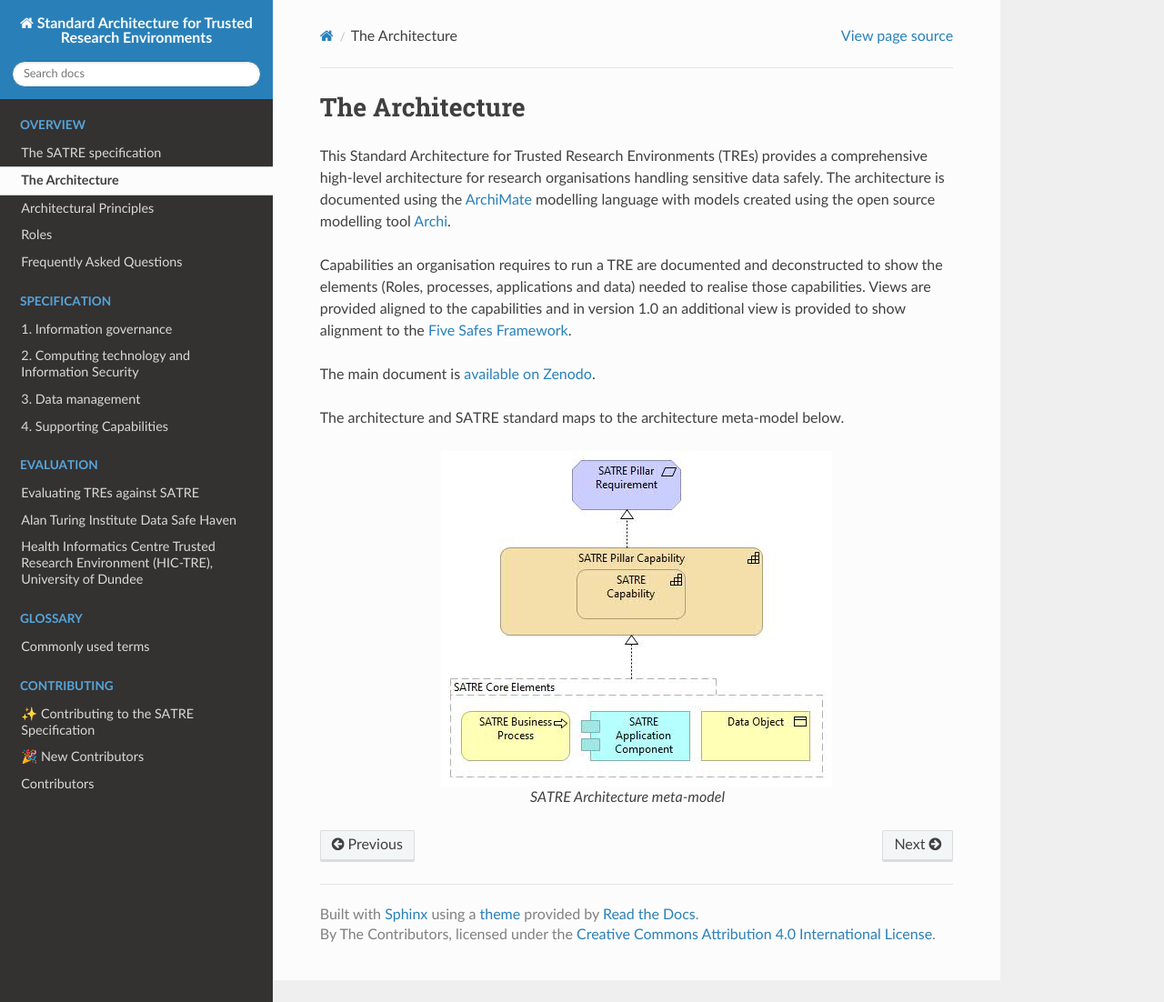
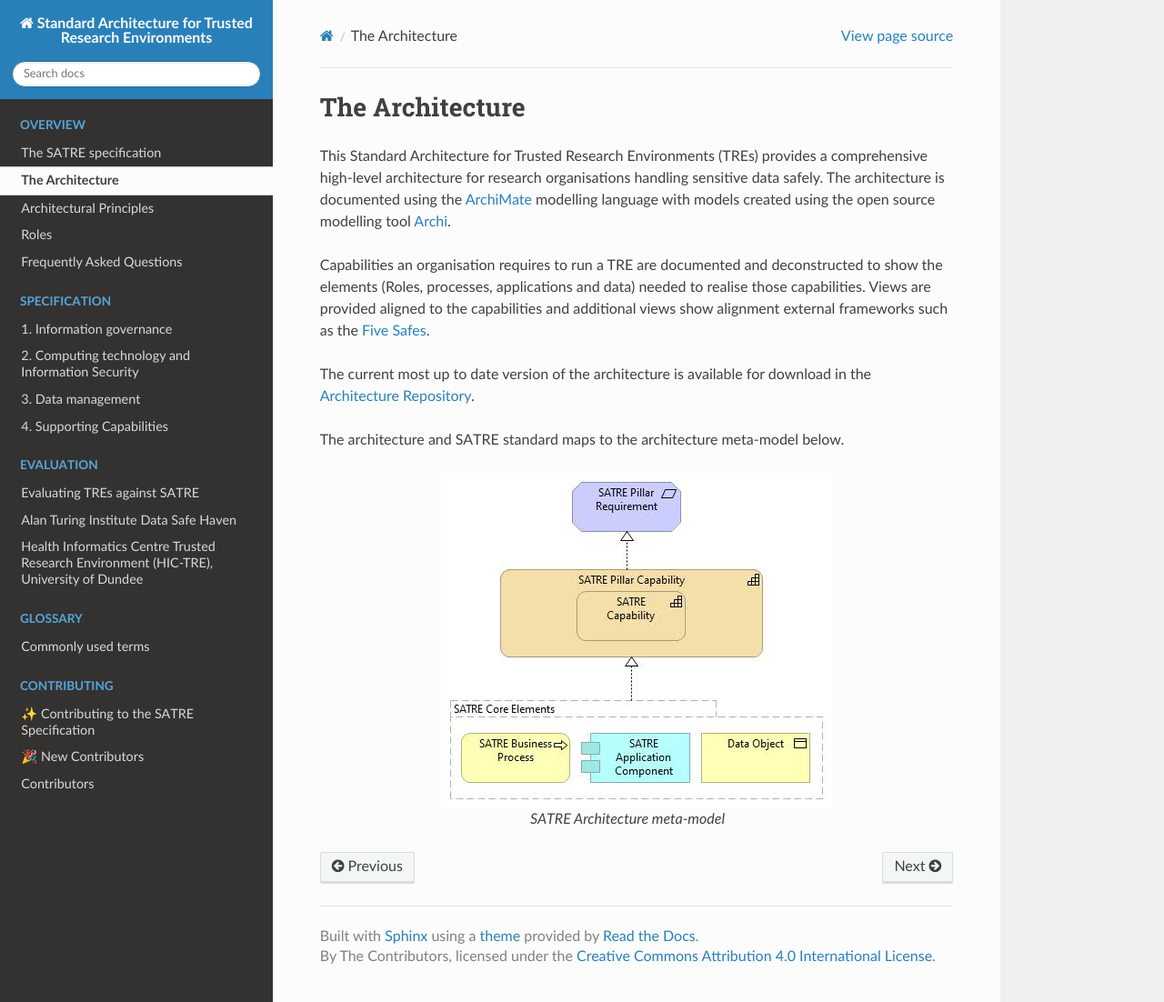
Before and after one commit to sa-tre/satre-specification, a Sphinx documentation site: the page built from docs/source/architecture.md, in a window 1280 px wide and 1102 px high. Shown: the whole window at 91% size. Built offline with Sphinx 7.4.7 and the Read the Docs theme 3.1.0, drawn with Linux system fonts in a browser that asks for light colours.

Commit message:
Update architecture page to point to repo

```diff
--- a/docs/source/architecture.md
+++ b/docs/source/architecture.md
@@ -6,9 +6,9 @@ This Standard Architecture for Trusted Research Environments (TREs) provides a c
 The architecture is documented using the [ArchiMate](https://pubs.opengroup.org/architecture/archimate3-doc/) modelling language with models created using the open source modelling tool [Archi](https://www.archimatetool.com/).
 
 Capabilities an organisation requires to run a TRE are documented and deconstructed to show the elements (Roles, processes, applications and data) needed to realise those capabilities.
-Views are provided aligned to the capabilities and in version 1.0 an additional view is provided to show alignment to the [Five Safes Framework](https://ukdataservice.ac.uk/help/secure-lab/what-is-the-five-safes-framework/).
+Views are provided aligned to the capabilities and additional views show alignment external frameworks such as the [Five Safes](https://ukdataservice.ac.uk/help/secure-lab/what-is-the-five-safes-framework/).
 
-The main document is [available on Zenodo](https://zenodo.org/record/8411274).
+The current most up to date version of the architecture is available for download in the [Architecture Repository](https://github.com/sa-tre/satre-archimate).
 
 The architecture and SATRE standard maps to the architecture meta-model below.
 
```
